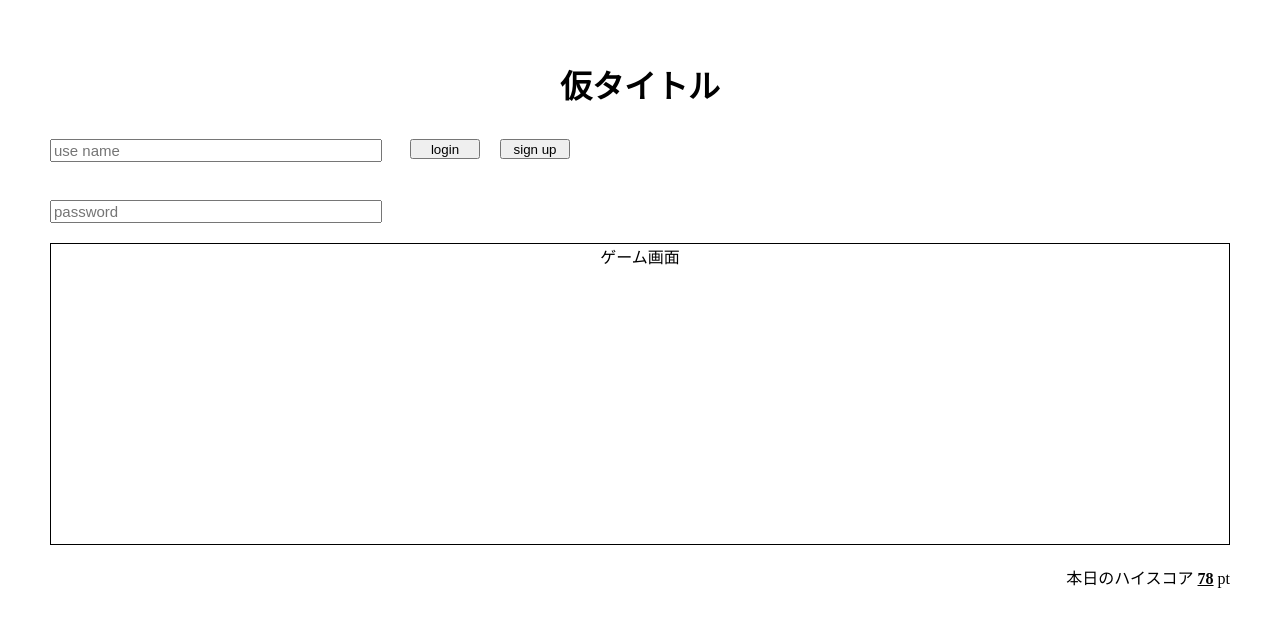
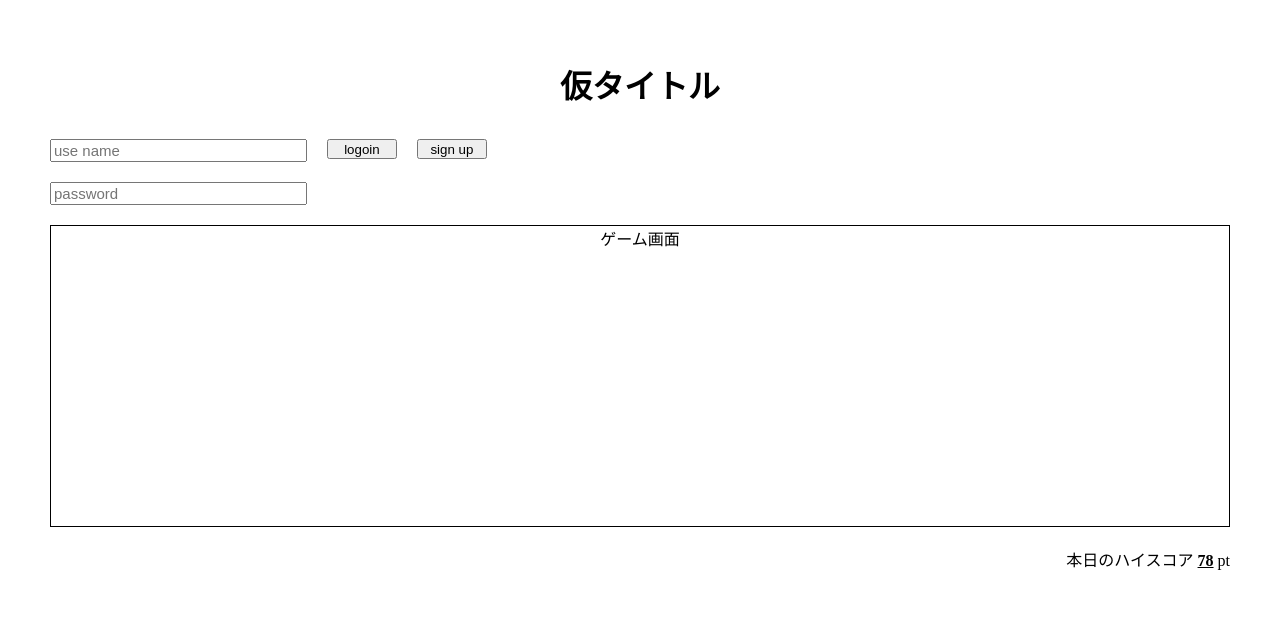
Before and after one commit to Team3-snoppy/wake_up_typing, a React (Vite) app in the folder front/: page / in a window 1280 px wide. Shown: the top 626 px of the page. Built offline with nearby package versions, Linux system fonts and the light colour scheme.

Commit message:
isLogini flag

```diff
--- a/front/src/Login.css
+++ b/front/src/Login.css
@@ -3,6 +3,7 @@
 }
 
 .inputForm {
+    width: 30%;
     text-align: left;
     justify-content: start;
 }
@@ -14,7 +15,7 @@
 }
 
 .submitButton {
-    width: 70%;
+    width: 100%;
     justify-content: start;
     text-align: left;
     display: flex;
--- a/front/src/Login.jsx
+++ b/front/src/Login.jsx
@@ -2,41 +2,45 @@ import { useRef, useState } from 'react';
 import './Login.css';
 
 function Login() {
-  const [loginForm, setLoginForm] = useState('block');
-  const [widthInput, setWidthInput] = useState('30%');
-  const [widthButton, setButton] = useState('70%');
-  const [loginState, setLoginState] = useState('login');
+  const [isLogin, setIsLogin] = useState(false);
+  // const [widthInput, setWidthInput] = useState('30%');
+  // const [widthButton, setButton] = useState('70%');
+  // const [loginState, setLoginState] = useState('login');
 
   const refUser = useRef(null);
   const refPass = useRef(null);
 
   async function login() {
-    console.log(refUser.current.value,refPass.current.value);
+    console.log(refUser.current.value, refPass.current.value);
     await fetch('/api/auth/login', {
       method: 'post',
       headers: {
         'Content-Type': 'application/json',
       },
-      body: JSON.stringify({ userName: refUser.current.value, password: refPass.current.value }),
+      body: JSON.stringify({
+        userName: refUser.current.value,
+        password: refPass.current.value,
+      }),
     })
       .then((res) => res.json())
       .then((data) => console.log(data));
-      setLoginForm('none');
-      setWidthInput('0%');
-      setButton('100%');
-      setLoginState('logout');
+    setIsLogin(true);
   }
 
   return (
     <div className="formContainer">
-      <div className="inputForm" style={{width: widthInput}}>
-        <input ref={refUser} className="input" placeholder="use name" style={{display: loginForm}}></input>
-        <br />
-        <input ref={refPass} className="input" placeholder="password" style={{display: loginForm}}></input>
-      </div>
-      <div className="submitButton" style={{width: widthButton}}>
+      {!isLogin ? (
+        <div className="inputForm">
+          <input ref={refUser} className="input" placeholder="use name"></input>
+          <br />
+          <input ref={refPass} className="input" placeholder="password"></input>
+        </div>
+      ) : (
+        ''
+      )}
+      <div className="submitButton">
         <button className="button" onClick={login}>
-          {loginState}
+          {!isLogin ? 'logoin' : 'logout'}
         </button>
         <button className="button">sign up</button>
       </div>
```
